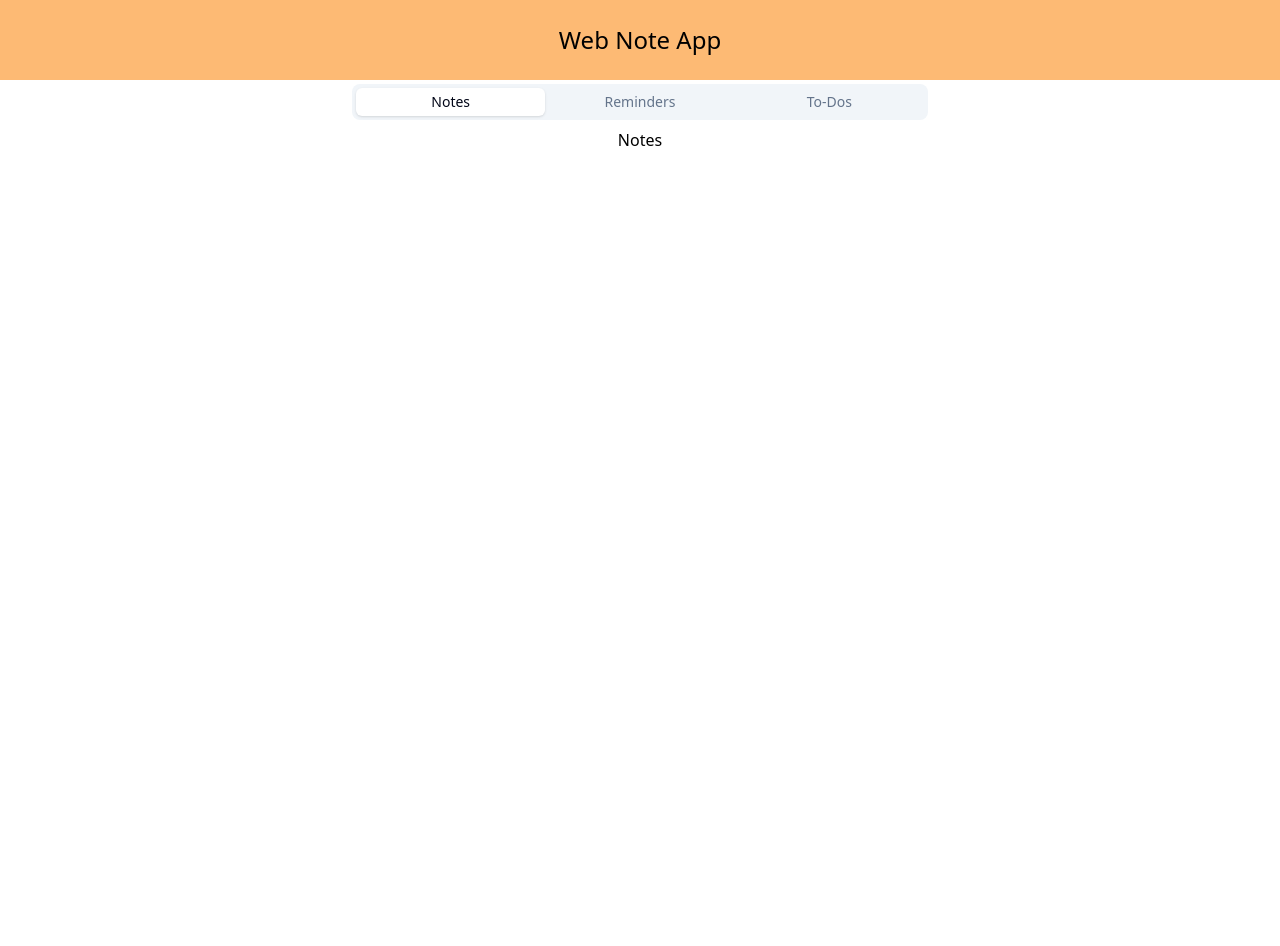
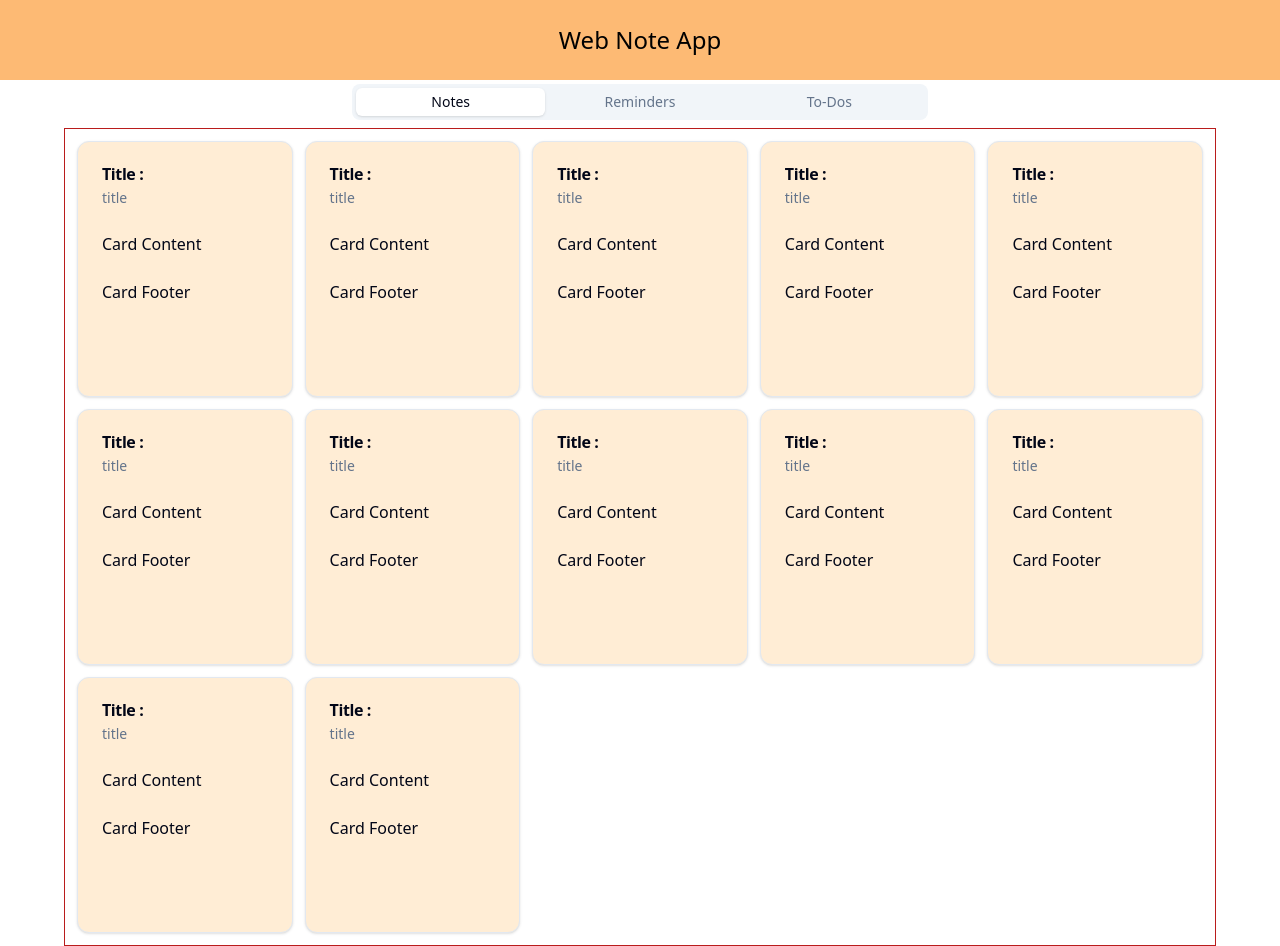
Before and after one commit to AlirezaHmami/web-note, a React (Vite) app: page / in a window 1280 px wide. Before the commit the page ends 800 px from the top, so only its background shows below. Built offline with nearby package versions, Linux system fonts and the light colour scheme.

Commit message:
Note concept inited

```diff
--- a/src/App.tsx
+++ b/src/App.tsx
@@ -23,7 +23,7 @@ function App() {
             To-Dos
           </TabsTrigger>
         </TabsList>
-        <TabsContent value="Notes">
+        <TabsContent value="Notes" className="w-full">
           <Notes />
         </TabsContent>
         <TabsContent value="Reminders">
--- /dev/null
+++ b/src/Components/Card.tsx
@@ -0,0 +1,27 @@
+import {
+  Card,
+  CardContent,
+  CardDescription,
+  CardFooter,
+  CardHeader,
+  CardTitle,
+} from "./ui/card";
+
+function CardBox() {
+  return (
+    <Card className="h-64 bg-orange-100">
+      <CardHeader>
+        <CardTitle>Title : </CardTitle>
+        <CardDescription>title</CardDescription>
+      </CardHeader>
+      <CardContent>
+        <p>Card Content</p>
+      </CardContent>
+      <CardFooter>
+        <p>Card Footer</p>
+      </CardFooter>
+    </Card>
+  );
+}
+
+export default CardBox;
--- /dev/null
+++ b/src/Components/ui/card.tsx
@@ -0,0 +1,76 @@
+import * as React from "react"
+
+import { cn } from "@/lib/utils"
+
+const Card = React.forwardRef<
+  HTMLDivElement,
+  React.HTMLAttributes<HTMLDivElement>
+>(({ className, ...props }, ref) => (
+  <div
+    ref={ref}
+    className={cn(
+      "rounded-xl border border-slate-200 bg-white text-slate-950 shadow dark:border-slate-800 dark:bg-slate-950 dark:text-slate-50",
+      className
+    )}
+    {...props}
+  />
+))
+Card.displayName = "Card"
+
+const CardHeader = React.forwardRef<
+  HTMLDivElement,
+  React.HTMLAttributes<HTMLDivElement>
+>(({ className, ...props }, ref) => (
+  <div
+    ref={ref}
+    className={cn("flex flex-col space-y-1.5 p-6", className)}
+    {...props}
+  />
+))
+CardHeader.displayName = "CardHeader"
+
+const CardTitle = React.forwardRef<
+  HTMLParagraphElement,
+  React.HTMLAttributes<HTMLHeadingElement>
+>(({ className, ...props }, ref) => (
+  <h3
+    ref={ref}
+    className={cn("font-semibold leading-none tracking-tight", className)}
+    {...props}
+  />
+))
+CardTitle.displayName = "CardTitle"
+
+const CardDescription = React.forwardRef<
+  HTMLParagraphElement,
+  React.HTMLAttributes<HTMLParagraphElement>
+>(({ className, ...props }, ref) => (
+  <p
+    ref={ref}
+    className={cn("text-sm text-slate-500 dark:text-slate-400", className)}
+    {...props}
+  />
+))
+CardDescription.displayName = "CardDescription"
+
+const CardContent = React.forwardRef<
+  HTMLDivElement,
+  React.HTMLAttributes<HTMLDivElement>
+>(({ className, ...props }, ref) => (
+  <div ref={ref} className={cn("p-6 pt-0", className)} {...props} />
+))
+CardContent.displayName = "CardContent"
+
+const CardFooter = React.forwardRef<
+  HTMLDivElement,
+  React.HTMLAttributes<HTMLDivElement>
+>(({ className, ...props }, ref) => (
+  <div
+    ref={ref}
+    className={cn("flex items-center p-6 pt-0", className)}
+    {...props}
+  />
+))
+CardFooter.displayName = "CardFooter"
+
+export { Card, CardHeader, CardFooter, CardTitle, CardDescription, CardContent }
--- a/src/Views/Notes.tsx
+++ b/src/Views/Notes.tsx
@@ -1,8 +1,12 @@
-import React from 'react'
+import CardBox from "@/Components/Card"
+
 
 function Notes() {
+  const tmepNotes = [1,2,3,4,5,6,7,8,9,10,11,12]
   return (
-    <div>Notes</div>
+    <div className='grid grid-cols-5 gap-3 w-full border border-red-700 p-3'>
+    {tmepNotes.map((t)=><CardBox key={t} />)}
+    </div>
   )
 }
 
```
